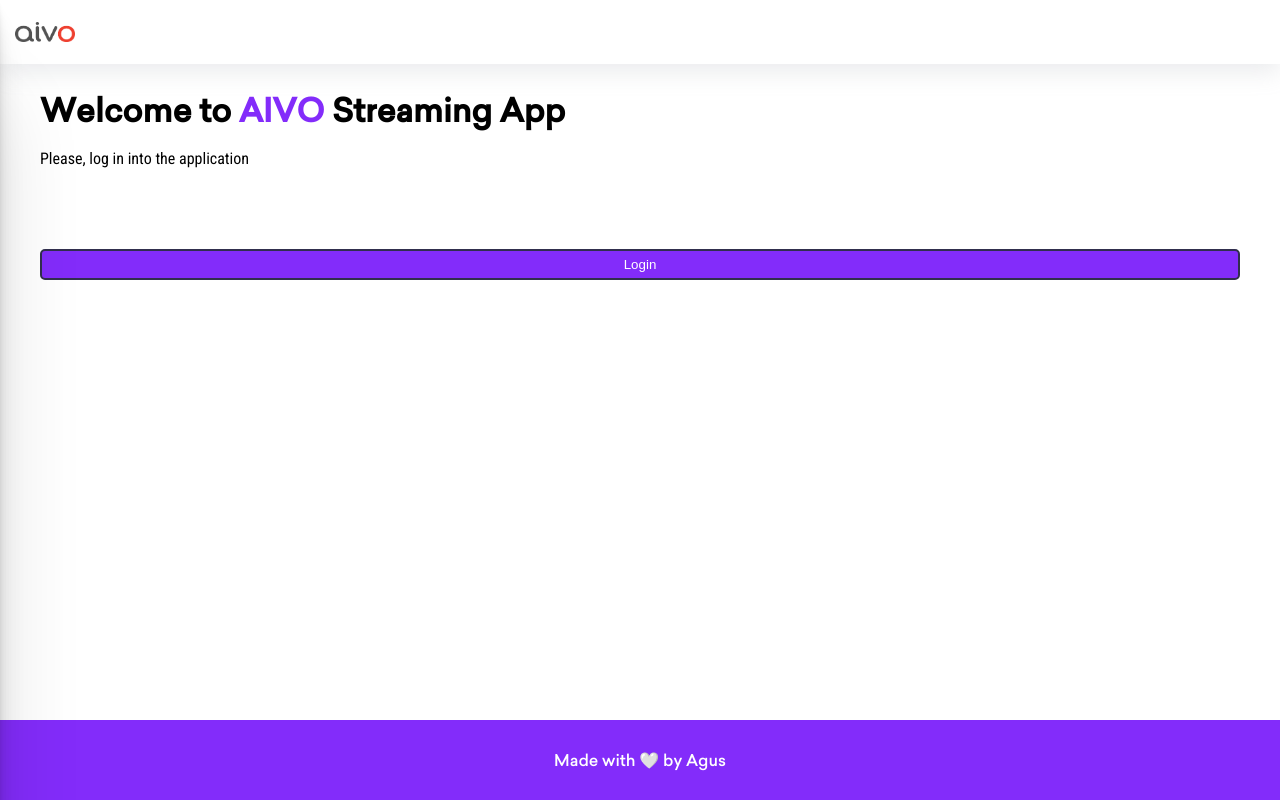
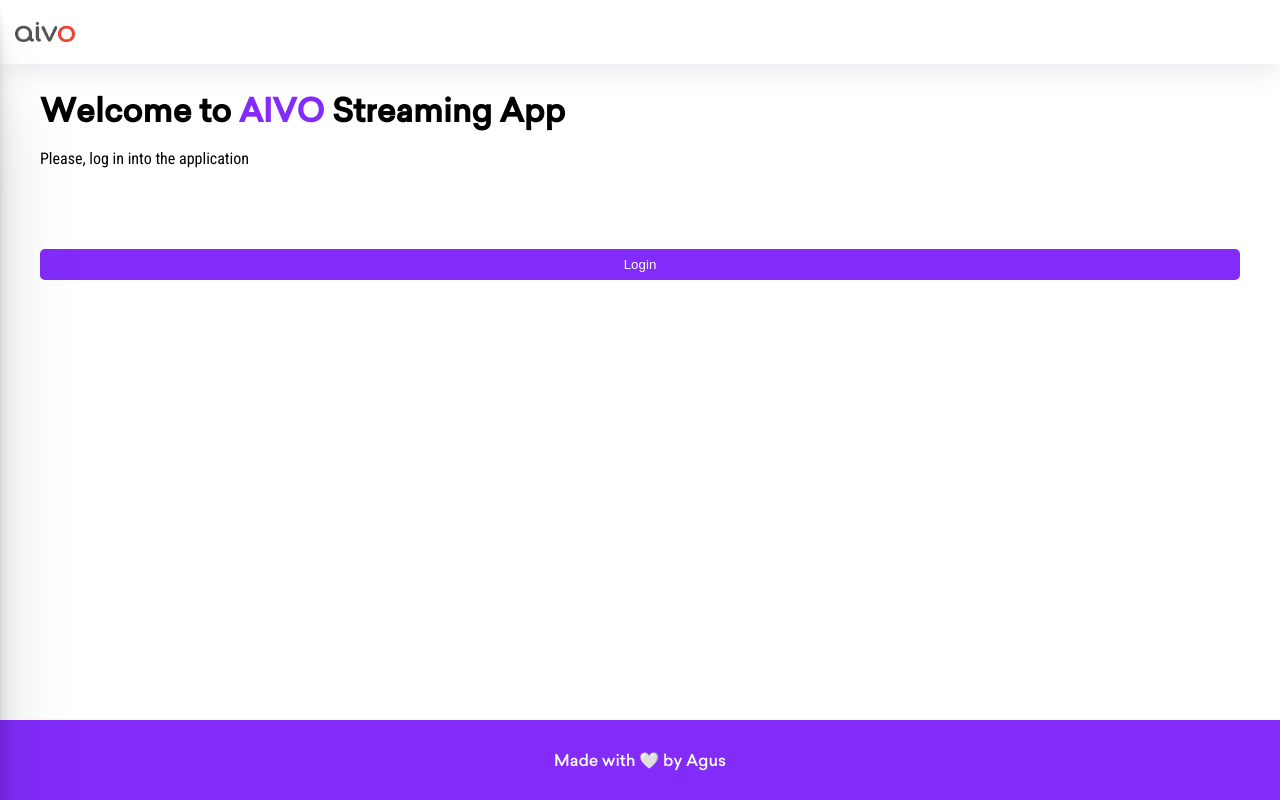
Before and after one commit to AgustinaMartinez/AIVO-challenge, a React (Create React App) app: page / in a window 1280 px wide. Built offline with nearby package versions, Linux system fonts and the light colour scheme; no server answers.

Commit message:
add api validations

```diff
--- a/src/api/controllers/movies.controller.js
+++ b/src/api/controllers/movies.controller.js
@@ -4,8 +4,8 @@ const getMoviesData = () => {
   return new Promise((resolve, reject) => {
     getMovies()
     .then(res => {
-      if (res.data?.entries && res?.data?.entries.length > 0) {
-        resolve(res.data?.entries)
+      if (res?.data?.entries && res?.data?.entries.length > 0) {
+        resolve(res?.data?.entries)
       }
     })
     .catch(error => {
--- a/src/components/Button/button.styled.js
+++ b/src/components/Button/button.styled.js
@@ -8,7 +8,7 @@ export const ButtonStyled = styled.button(({ type }) =>`
   justify-content: center;
   color: ${type === 'primary' ? colors.violet.base : colors.white.base};
   font-weight: ${typography.weights.medium};
-  border: 2px solid ${type === 'primary' ? colors.violet.base : colors.violet.secondary};
+  border: 2px solid ${type === 'primary' ? colors.violet.base : colors.violet.base};
   border-radius: 5px;
   background: ${type === 'primary' ? colors.white.base : colors.violet.base};
   cursor: pointer;
--- a/src/services/movies.service.js
+++ b/src/services/movies.service.js
@@ -3,7 +3,7 @@ import axios from "axios";
 export const getMovies = async () => {
   try {
     const response = await axios.get('/api/movies');
-    return response.data;
+    return response?.data;
   } catch (error) {
     console.log(error);
   }
```
